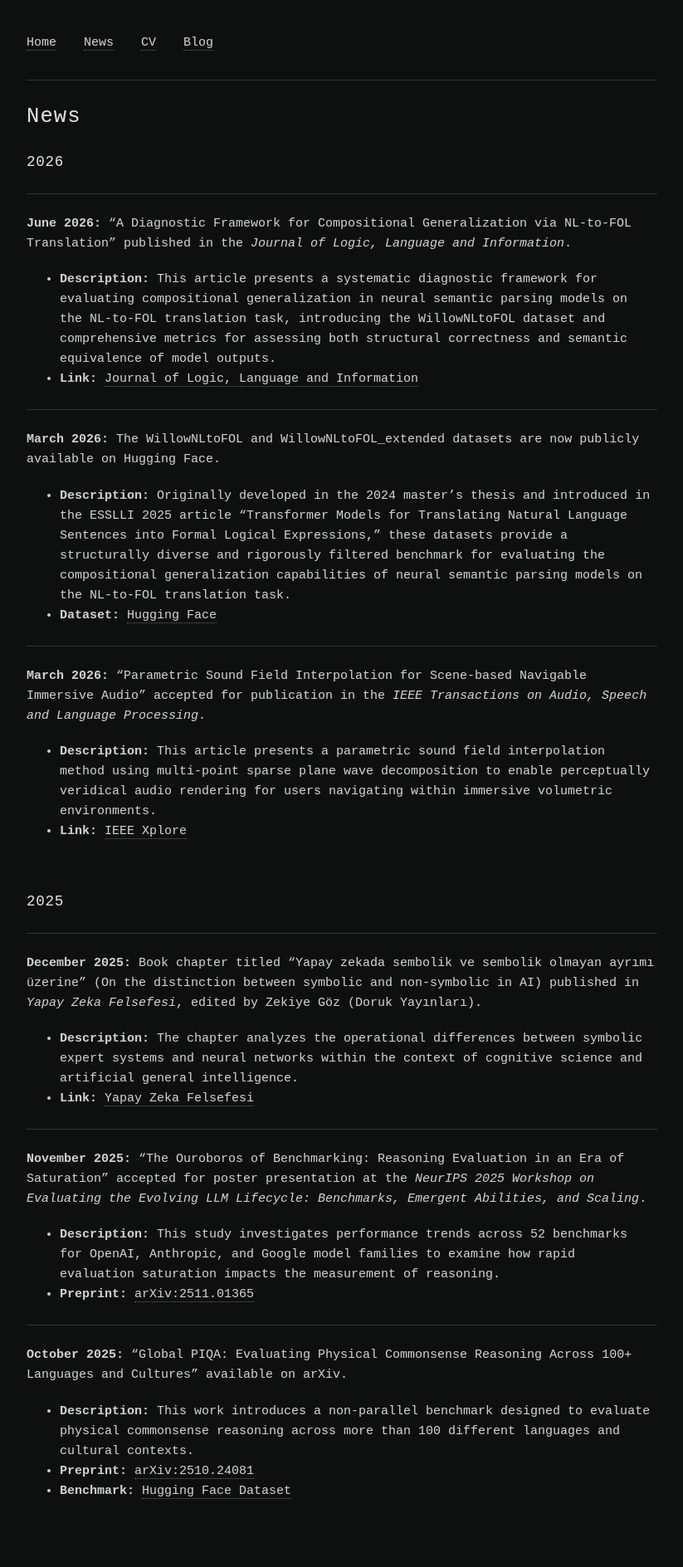
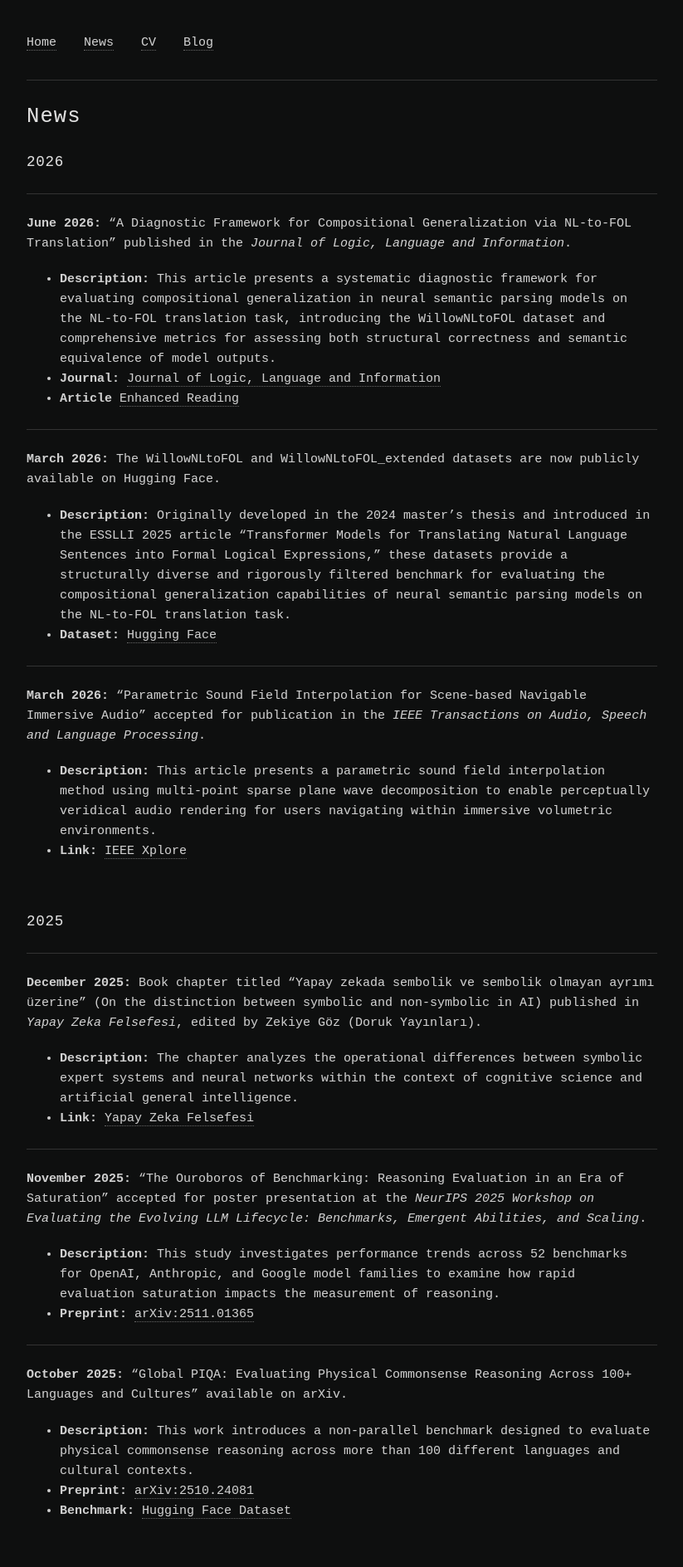
Before and after one commit to ieddeveci/ieddeveci.github.io, a Jekyll site: the page built from news.md, in a window 1280 px wide. Shown: the whole page at 83% size, without its empty margins (228-1051 px from the left). Built offline with Jekyll 4.4.1, drawn with Linux system fonts in a browser that asks for light colours; before the commit the page ends 1864 px from its top, so only the background shows below that.

Commit message:
Revise article citation

```diff
--- a/news.md
+++ b/news.md
@@ -10,7 +10,8 @@ permalink: /news/
 
 **June 2026:** "A Diagnostic Framework for Compositional Generalization via NL-to-FOL Translation" published in the *Journal of Logic, Language and Information*.
 * **Description:** This article presents a systematic diagnostic framework for evaluating compositional generalization in neural semantic parsing models on the NL-to-FOL translation task, introducing the `WillowNLtoFOL` dataset and comprehensive metrics for assessing both structural correctness and semantic equivalence of model outputs.
-* **Link:** [Journal of Logic, Language and Information](https://doi.org/10.1007/s10849-026-09480-0)
+* **Journal:** [Journal of Logic, Language and Information](https://doi.org/10.1007/s10849-026-09480-0)
+* **Article** [Enhanced Reading](https://link.springer.com/epdf/10.1007/s10849-026-09480-0?sharing_token=5flzqIvPeni5VjMMirQHcfe4RwlQNchNByi7wbcMAY5Zt4LMG8zKtsix77wmFzTarNCNDnJ8LJ3AJ9g_Z7GLoG396U_sGjYnxAfh_sA10w3wrCIyNEJzvKDAJL5r6fZtC13nmGYjDuPoAICMdpC8XUhAicMyUHXJW79OLH8LMXM%3D)
 
 ---
 
```
